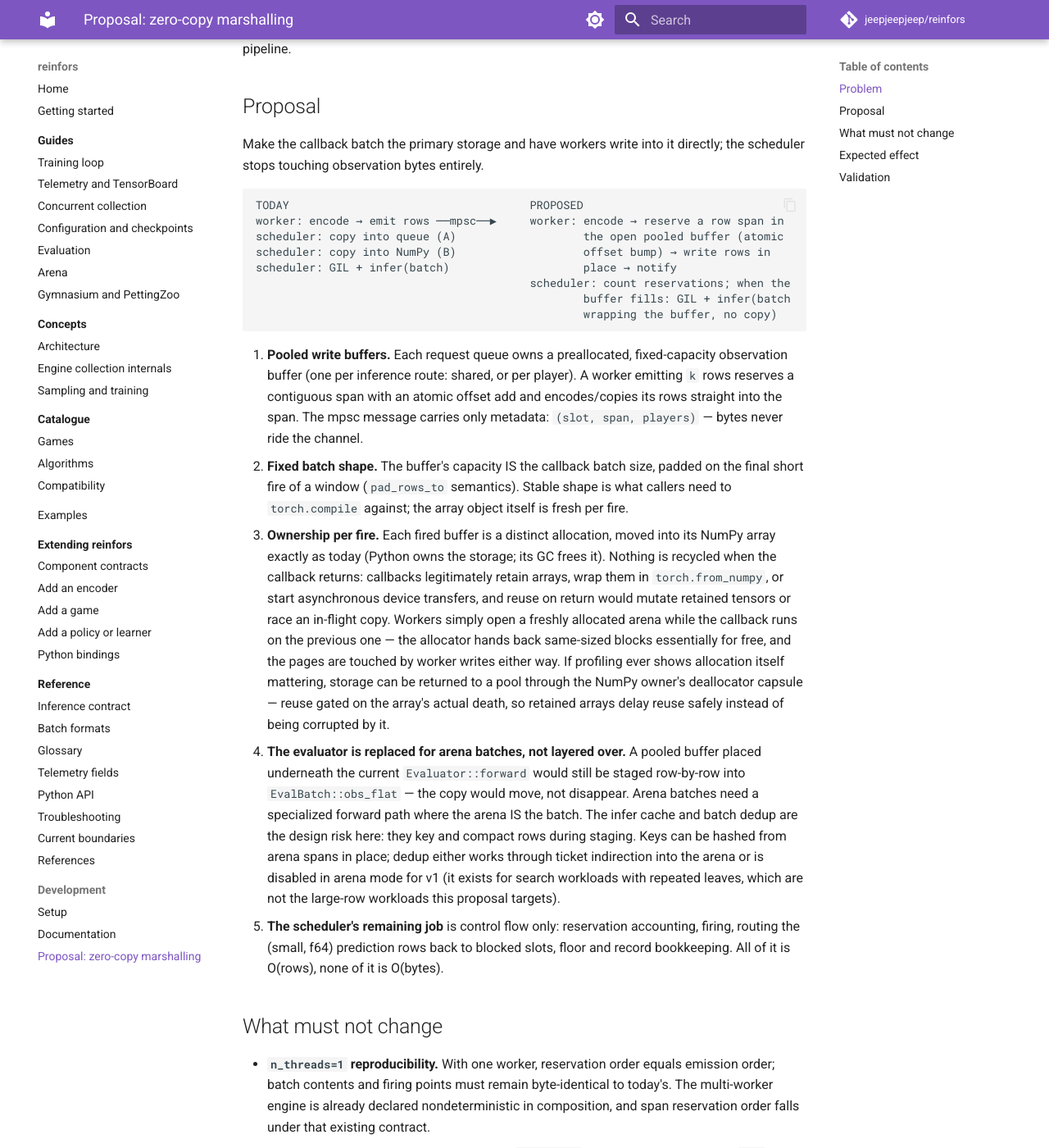
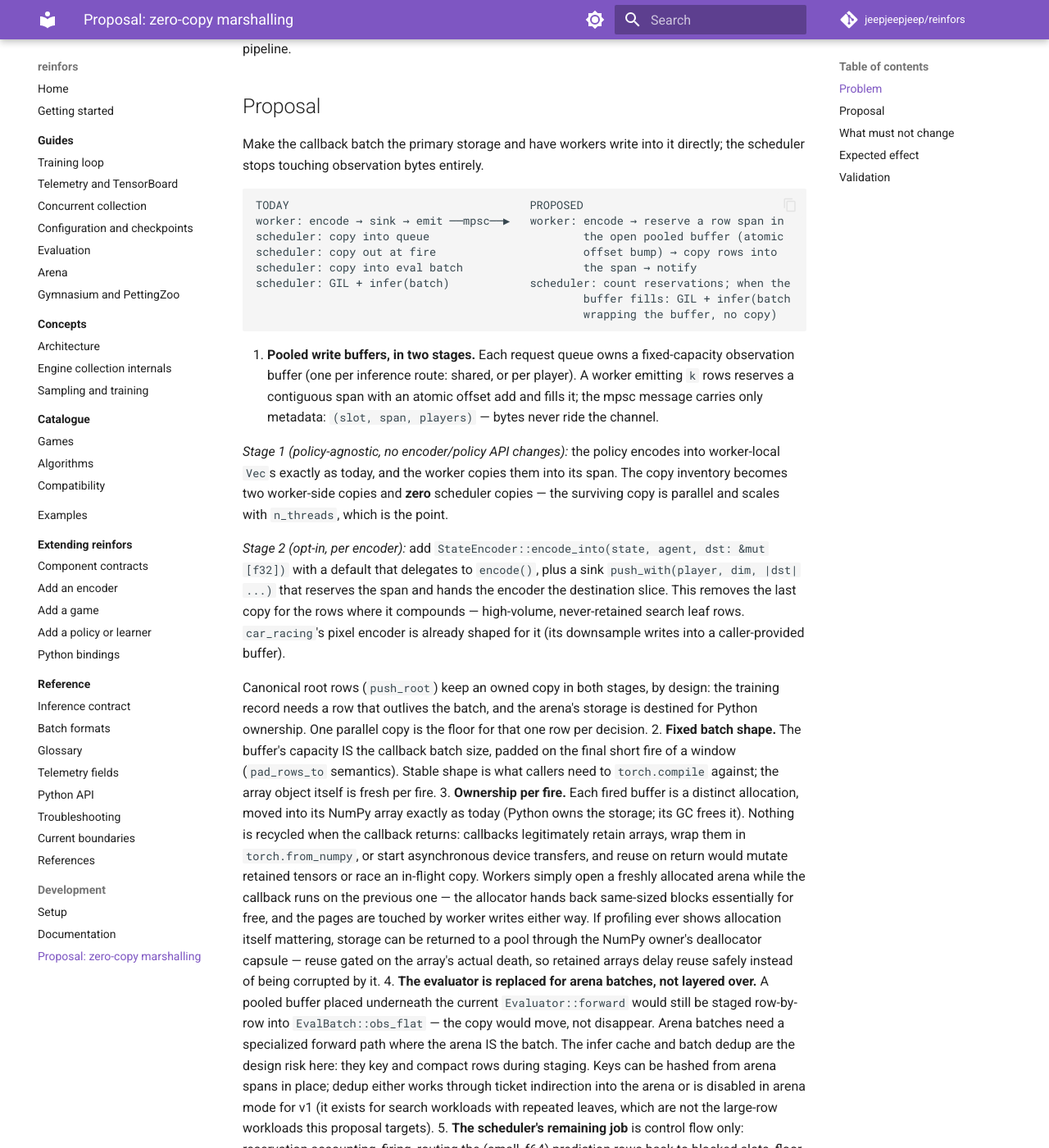
Before and after one commit to jeepjeepjeep/reinfors, an MkDocs documentation site: the page built from docs/development/scheduler-zero-copy.md, in a window 1280 px wide and 1400 px high, scrolled down 577 px. Shown: the whole window at 82% size. Built offline with MkDocs 1.6.1 and Material for MkDocs 9.7.7, drawn with Linux system fonts in a browser that asks for light colours; comment, search, counter and statistics services are not loaded.

Commit message:
proposal: two-stage arena writes; owned root-row floor

````diff
--- a/docs/development/scheduler-zero-copy.md
+++ b/docs/development/scheduler-zero-copy.md
@@ -30,20 +30,39 @@ directly; the scheduler stops touching observation bytes entirely.
 
 ```text
 TODAY                                    PROPOSED
-worker: encode → emit rows ──mpsc──▶     worker: encode → reserve a row span in
-scheduler: copy into queue (A)                   the open pooled buffer (atomic
-scheduler: copy into NumPy (B)                   offset bump) → write rows in
-scheduler: GIL + infer(batch)                    place → notify
-                                         scheduler: count reservations; when the
+worker: encode → sink → emit ──mpsc──▶   worker: encode → reserve a row span in
+scheduler: copy into queue                       the open pooled buffer (atomic
+scheduler: copy out at fire                      offset bump) → copy rows into
+scheduler: copy into eval batch                  the span → notify
+scheduler: GIL + infer(batch)            scheduler: count reservations; when the
                                                  buffer fills: GIL + infer(batch
                                                  wrapping the buffer, no copy)
 ```
 
-1. **Pooled write buffers.** Each request queue owns a preallocated, fixed-capacity
-   observation buffer (one per inference route: shared, or per player). A worker
-   emitting `k` rows reserves a contiguous span with an atomic offset add and
-   encodes/copies its rows straight into the span. The mpsc message carries only
-   metadata: `(slot, span, players)` — bytes never ride the channel.
+1. **Pooled write buffers, in two stages.** Each request queue owns a
+   fixed-capacity observation buffer (one per inference route: shared, or per
+   player). A worker emitting `k` rows reserves a contiguous span with an atomic
+   offset add and fills it; the mpsc message carries only metadata:
+   `(slot, span, players)` — bytes never ride the channel.
+
+   *Stage 1 (policy-agnostic, no encoder/policy API changes):* the policy encodes
+   into worker-local `Vec`s exactly as today, and the worker copies them into its
+   span. The copy inventory becomes two worker-side copies and **zero** scheduler
+   copies — the surviving copy is parallel and scales with `n_threads`, which is
+   the point.
+
+   *Stage 2 (opt-in, per encoder):* add `StateEncoder::encode_into(state, agent,
+   dst: &mut [f32])` with a default that delegates to `encode()`, plus a sink
+   `push_with(player, dim, |dst| ...)` that reserves the span and hands the
+   encoder the destination slice. This removes the last copy for the rows where
+   it compounds — high-volume, never-retained search leaf rows. `car_racing`'s
+   pixel encoder is already shaped for it (its downsample writes into a
+   caller-provided buffer).
+
+   Canonical root rows (`push_root`) keep an owned copy in both stages, by
+   design: the training record needs a row that outlives the batch, and the
+   arena's storage is destined for Python ownership. One parallel copy is the
+   floor for that one row per decision.
 2. **Fixed batch shape.** The buffer's capacity IS the callback batch size, padded
    on the final short fire of a window (`pad_rows_to` semantics). Stable shape is
    what callers need to `torch.compile` against; the array object itself is fresh
````
